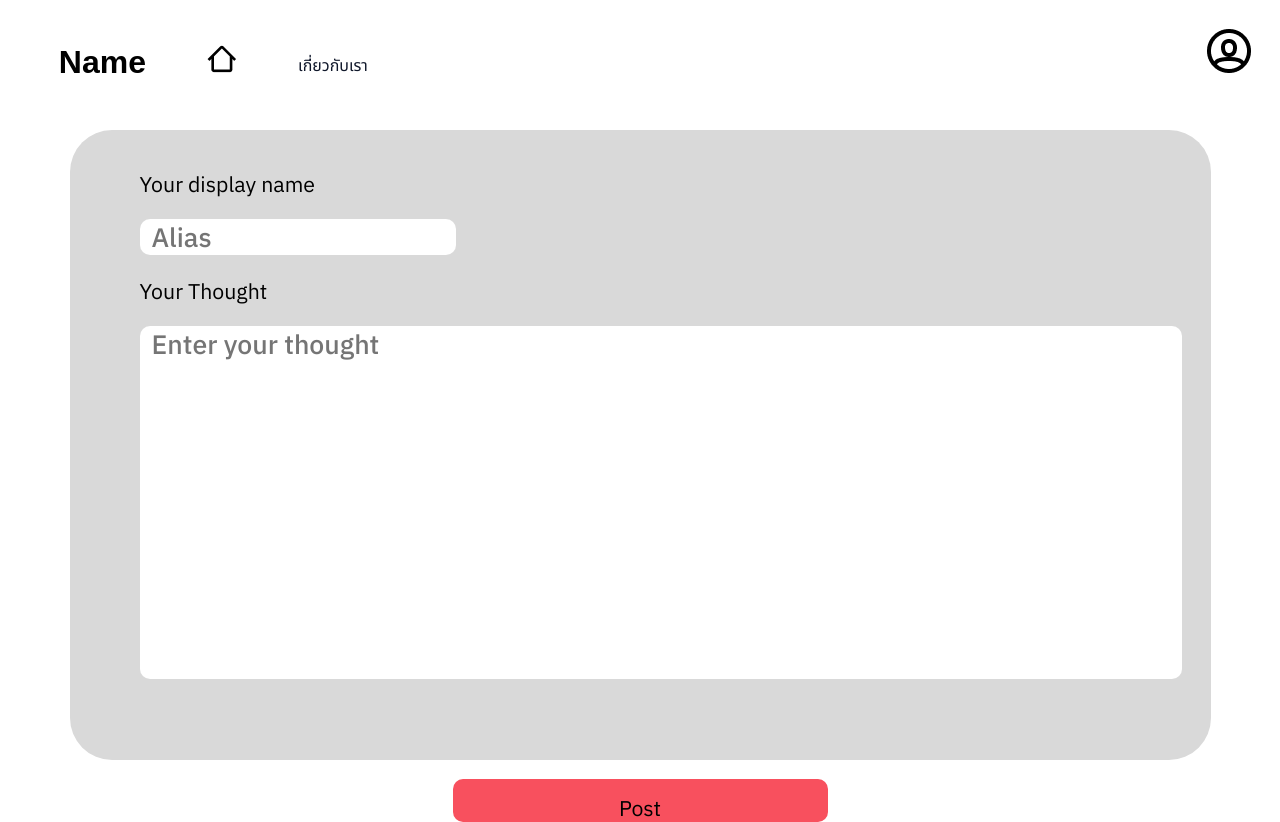
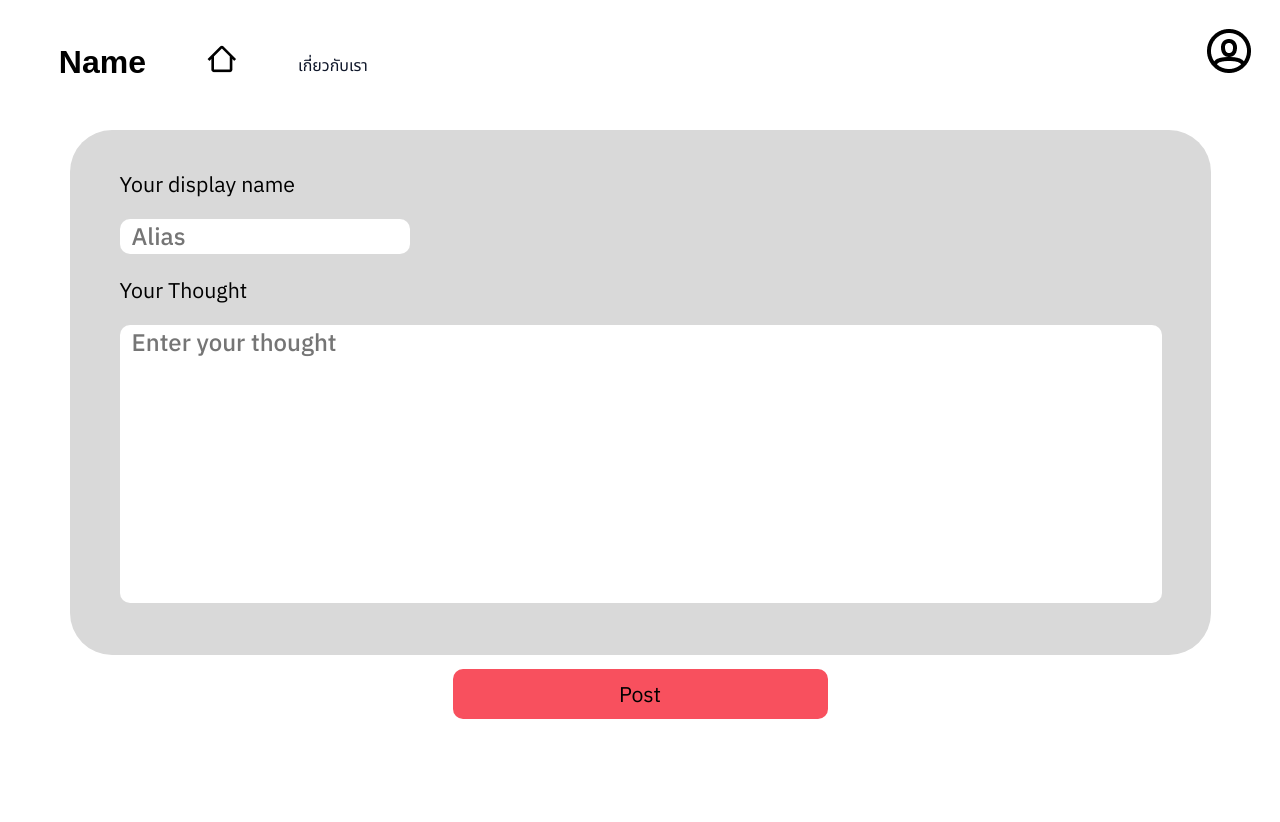
Before and after one commit to Narongwas/thinc.-PROJ, a React (Create React App) app: page /post in a window 1280 px wide. After the commit the page ends 800 px from the top, so only its background shows below. Built offline with nearby package versions, Linux system fonts and the light colour scheme.

Commit message:
แก้ input ข้างใน box ให้สมมาตร

```diff
--- a/src/Pages/PostPage.css
+++ b/src/Pages/PostPage.css
@@ -1,18 +1,19 @@
 @import url('https://fonts.googleapis.com/css2?family=IBM+Plex+Sans:ital,wght@0,100..700;1,100..700&family=Noto+Sans+Thai:wght@100..900&display=swap');
 .box{
     width: 1141px;
-    height: 630px;
+    height: 525px;
     background-color:#D9D9D9;
     margin-top: 20px;
     margin-left: auto;
     margin-right: auto;
+    margin-bottom: -5px;
     border-radius: 42px;
   }
 
   .display-name{
     font-family: IBM Plex Sans;
     font-size: 16pt;
-    margin-left: 70px;
+    margin-left: 50px;
   }
 
   .name-input{
@@ -20,22 +21,27 @@
     border-radius: 10px;
     border: none;
     outline: none;
-    font-size: 20pt;
+    font-size: 18pt;
     font-weight: 500;
     padding-top: 1px;
+    padding-bottom: 2px;
     padding-left: 12px;
-    margin-left: 70px;
+    margin-left: 50px;
   }
 
   .btn{
     font-family: IBM Plex Sans;
     font-size: 16pt;
-    display: block;
+    display: flex;
+    flex-direction: column-reverse;
+    justify-content: center;
+    align-content: center;
+    align-items: center;
     border: white;
     background: #F8505E;
     border-radius: 10px;
     width: 375px;
-    height: 43px;
+    height: 50px;
     margin-left: auto;
     margin-right: auto;
     padding: 15px 13px 15px 13px;
@@ -45,20 +51,21 @@
   .thought{
     font-family: IBM Plex Sans;
     font-size: 16pt;
-    margin-left: 70px;
+    margin-left: 50px;
   }
 
   .thought-input{
     font-family: IBM Plex Sans;
     width: 1028px;
-    height: 350px;
+    height: 275px;
     border-radius: 10px;
     border: none;
     outline: none;
     font-weight: 500;
-    font-size: 20pt;
+    font-size: 18pt;
     padding-top: 1px;
+    padding-bottom: 2px;
     padding-left: 12px;
-    margin-left: 70px;
+    margin-left: 50px;
     resize: none;
   }
```
